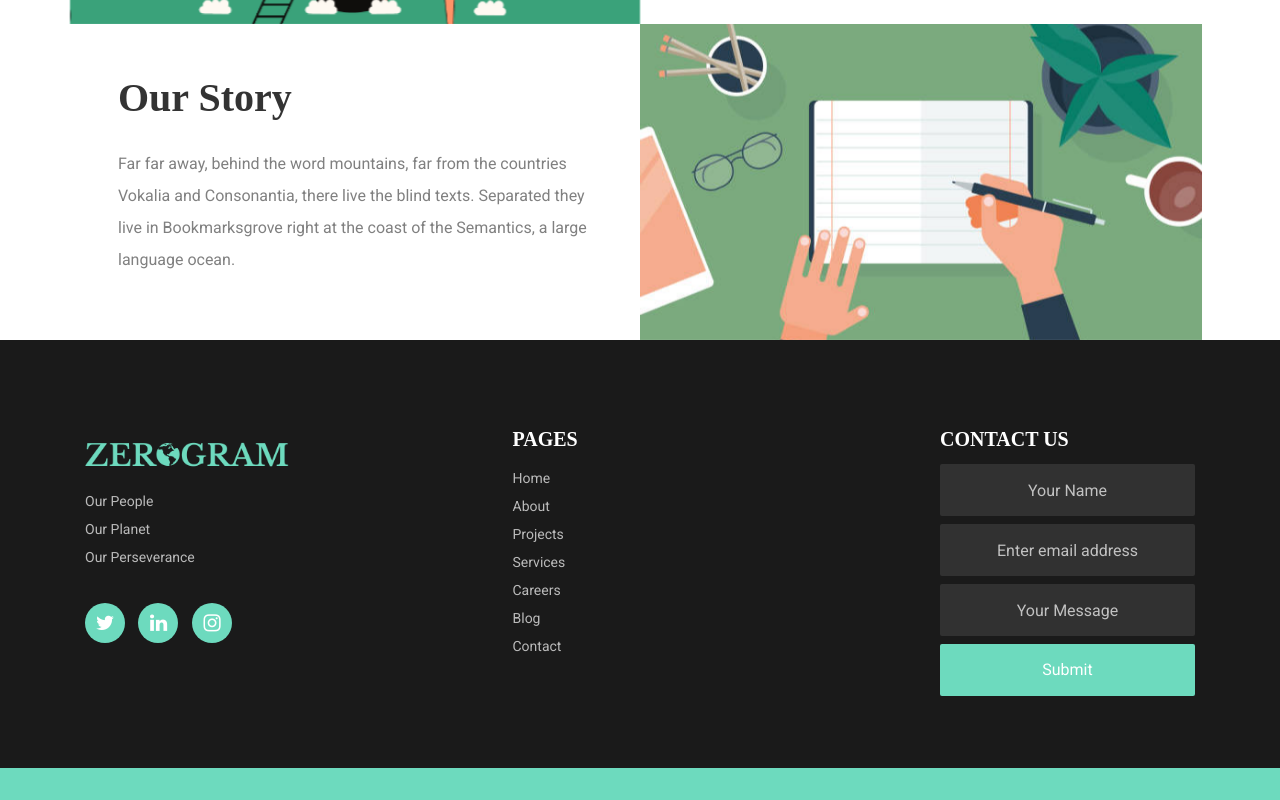
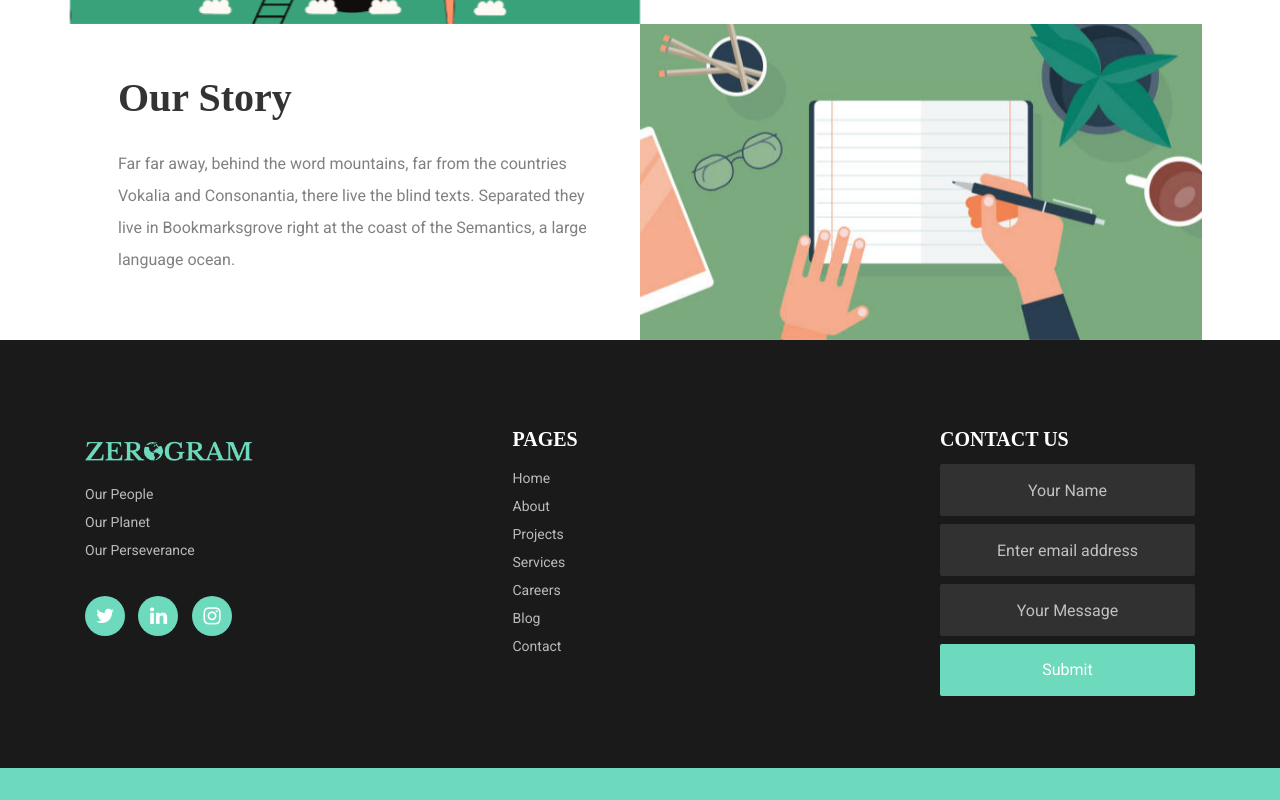
Before and after one commit to aryan9721/zerogram, a plain HTML site: page about.html in a window 1280 px wide. Shown: the part 944-1744 px from the top of the page. Drawn offline with Linux system fonts and the light colour scheme; some packages are replaced by stand-ins of ours; no server answers.

Commit message:
footer logo adjusted

```diff
--- a/about.html
+++ b/about.html
@@ -349,7 +349,7 @@
         <div class="col-md-6 col-lg-3">
           <div class="ftco-footer-widget mb-4">
             <!-- <h2 class="ftco-heading-2">Zerogram</h2> -->
-            <img src="./images/logo.png" style="width: 80%; margin: 5% 0%; min-width: 144px" />
+            <img src="./images/logo.png" style="width: 168px; margin: 5% 0%; min-width: 144px" />
             <p> Our People
               <br />
               Our Planet
```
Also changed, not shown: blog.html (+1 -1 lines), careers.html (+1 -1 lines), contact.html (+1 -1 lines), index.html (+1 -1 lines), projects.html (+1 -1 lines), services.html (+1 -1 lines).
